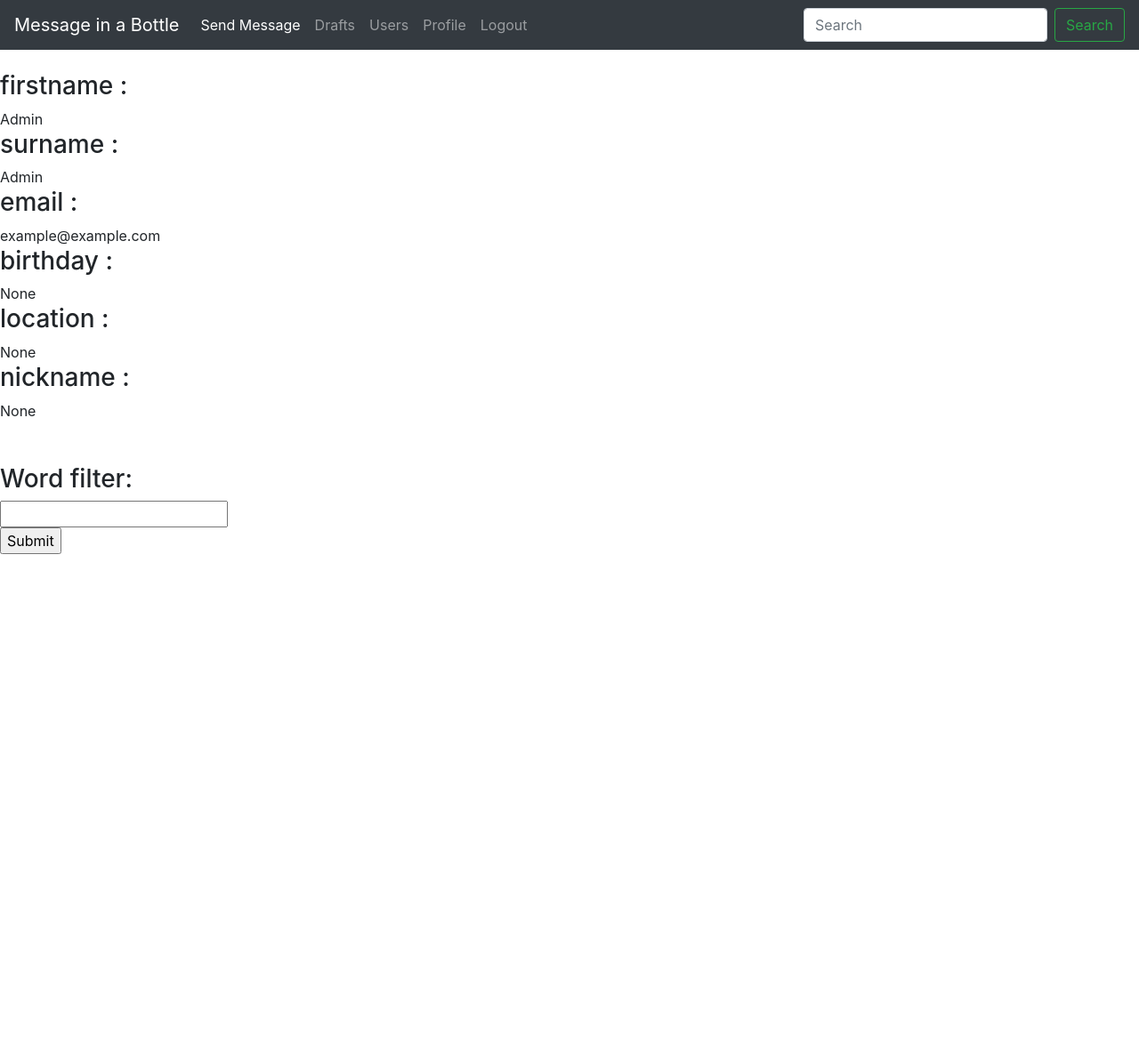
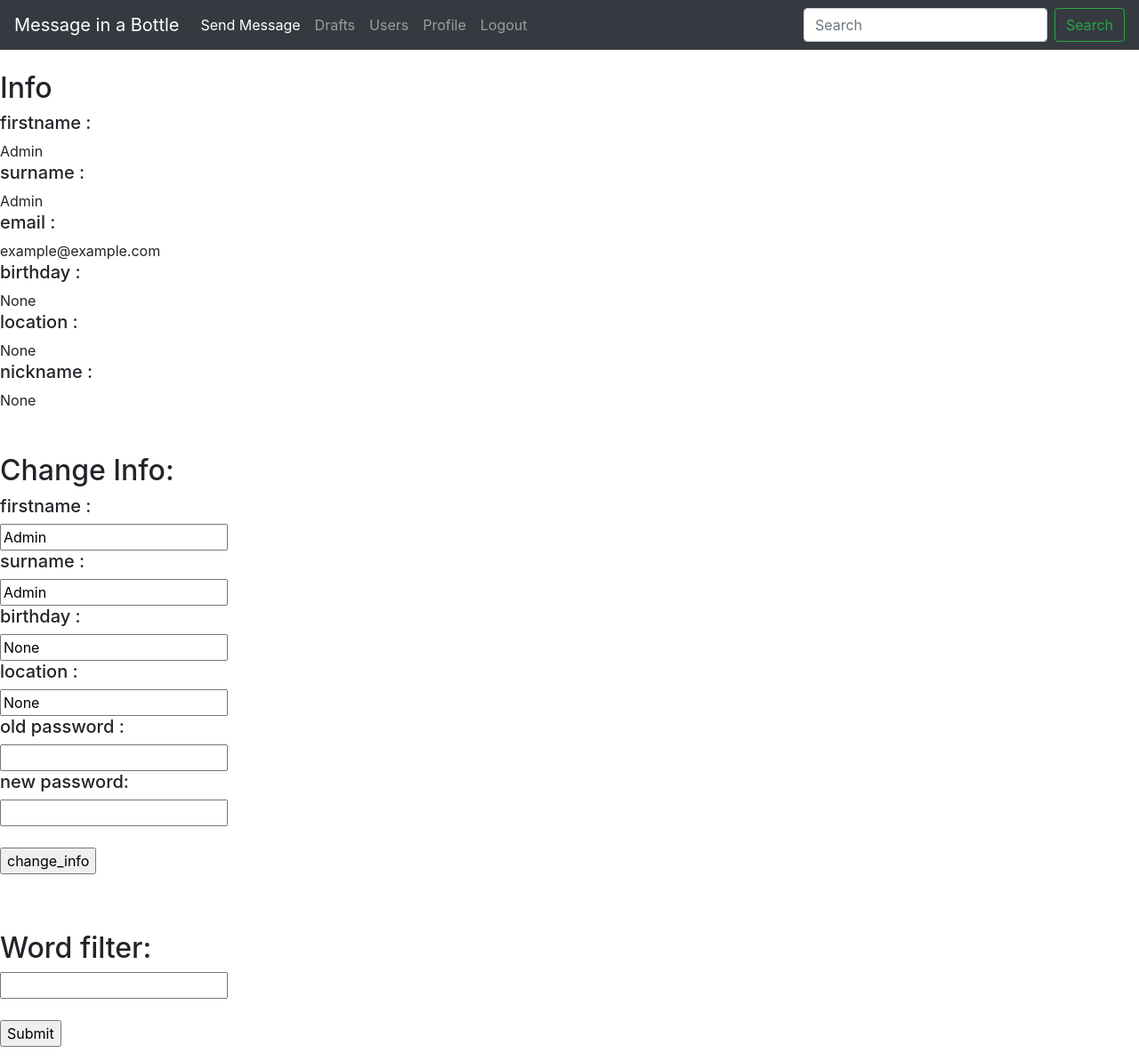
Before and after one commit to TommasoLencioni/squad2-MyMessageInTheBottle, a Flask app: page /profile in a window 1280 px wide. Shown: the whole page at 89% size. Before the commit the page ends 623 px from the top, so only its background shows below. Run offline with Flask 2, Linux system fonts and the light colour scheme; a user stored in the database is signed in; data that the repository does not hold is empty; some libraries are stand-ins or nearby versions.

Commit message:
change info in profile

```diff
--- a/monolith/templates/profile_info.html
+++ b/monolith/templates/profile_info.html
@@ -2,17 +2,37 @@
 {% block title %}Profile{% endblock %}
 {% block content %}
       <br>
-      <h3> firstname : </h3> {{ current_user.firstname }}
-      <h3> surname : </h3>  {{ current_user.lastname }}
-      <h3> email : </h3> {{ current_user.email }}
-      <h3> birthday : </h3> {{ current_user.date_of_birth }}
-      <h3> location : </h3> {{ current_user.location }}
-      <h3> nickname : </h3> {{ current_user.nickname }}
-      <form action="" method="POST">
+      <h2>Info</h2>
+      <h5> firstname : </h5> {{ current_user.firstname }}
+      <h5> surname : </h5>  {{ current_user.lastname }}
+      <h5> email : </h5> {{ current_user.email }}
+      <h5> birthday : </h5> {{ current_user.date_of_birth }}
+      <h5> location : </h5> {{ current_user.location }}
+      <h5> nickname : </h5> {{ current_user.nickname }}
+      <br><br><br>
+      <h2>Change Info:</h2>
+      <form action="" method="POST" name="change_info">
+            <h5> firstname : </h5>
+            <input type="text" id="firstname" name="firstname" value="{{current_user.firstname}}">
+            <h5> surname : </h5>
+            <input type="text" id="lastname" name="surname" value="{{current_user.lastname}}">
+            <h5> birthday : </h5>
+            <input type="text" id="birthday" format="%d/%m/%Y" name="birthday" value="{{current_user.date_of_birth}}">
+            <h5> location : </h5>
+            <input type="text" id="location" name="location" value="{{current_user.location}}">
+            <h5> old password : </h5>
+            <input type="text" id="old_password" name="old_password" value="">
+            <h5> new password: </h5>
+            <input type="text" id="new_password" name="new_password" value="">
+            <br><br>
+            <input type="submit" value="change_info">
+      </form>
+      <form action="" method="POST" name="filter">
             <br>
             <br>
-            <h3>Word filter:</h3>
+            <h2>Word filter:</h2>
             <input type="text" id="filter" name="filter" value="{{user_filter_list}}">
+            <br>
             <br>
             <input type="submit" value="Submit">
       </form>
--- a/monolith/views/users.py
+++ b/monolith/views/users.py
@@ -6,6 +6,7 @@
 import datetime
 from flask import Blueprint, blueprints, redirect, render_template, request
 from flask_login import current_user, logout_user
+from werkzeug.security import check_password_hash, generate_password_hash
 
 from monolith.database import BlackList, ReportList, User, db, Message, Filter_list
 
@@ -176,17 +177,37 @@
             return redirect('/login')
     else:
         if current_user is not None and hasattr(current_user, 'id'):
-            new_filter = Filter_list()
-            new_filter.list = request.form['filter']
-            new_filter.user_id = current_user.id
-            user_filter_list = db.session.query(Filter_list).filter(Filter_list.user_id==current_user.id)
-            if user_filter_list.first() is not None:
-                db.session.query(Filter_list).filter(Filter_list.user_id==current_user.id).delete()
-                db.session.add(new_filter)
+            if 'filter' in request.form:
+                print("change filter branch")
+                new_filter = Filter_list()
+                new_filter.list = request.form['filter']
+                new_filter.user_id = current_user.id
+                user_filter_list = db.session.query(Filter_list).filter(Filter_list.user_id==current_user.id)
+                if user_filter_list.first() is not None:
+                    db.session.query(Filter_list).filter(Filter_list.user_id==current_user.id).delete()
+                    db.session.add(new_filter)
+                else:
+                    db.session.add(new_filter)
+                db.session.commit()
+                return render_template("profile_info.html", current_user=current_user,user_filter_list=user_filter_list.first().list)
             else:
-                db.session.add(new_filter)
-            db.session.commit()
-            return render_template("profile_info.html", current_user=current_user,user_filter_list=user_filter_list.first().list)
+                print("change info branch")
+                if check_password_hash(current_user.password, request.form['old_password']) :
+                    user_to_modify = db.session.query(User).filter(User.id==current_user.id).first()
+                    user_to_modify.firstname = request.form['firstname']
+                    user_to_modify.lastname = request.form['surname']
+                    user_to_modify.date_of_birth = datetime.datetime.fromisoformat(request.form['birthday'])
+                    user_to_modify.location = request.form['location']
+                    user_to_modify.password = generate_password_hash(request.form['new_password'])
+                    db.session.commit()
+                    print("info changed")
+                else:
+                    print("old password incorrect")
+                user_filter_list = db.session.query(Filter_list).filter(Filter_list.user_id==current_user.id)
+                if user_filter_list.first() is not None:
+                    return render_template("profile_info.html", current_user=current_user,user_filter_list=user_filter_list.first().list)
+                else:
+                    return render_template("profile_info.html", current_user=current_user,user_filter_list="")
         else:
             return redirect('/login')
 
```
